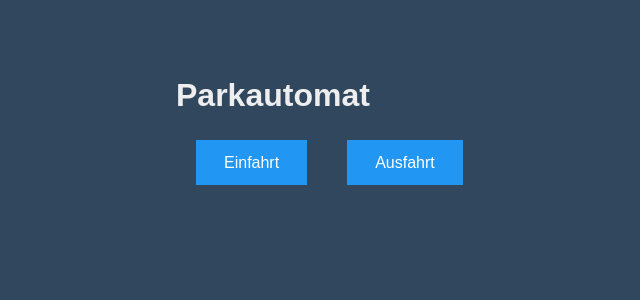
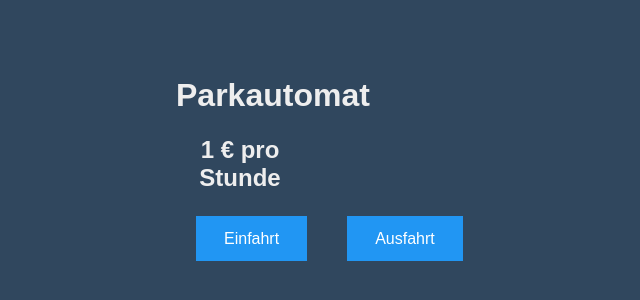
Before and after one commit to jpeterburs/car-park, a React (Create React App) app: page / in a window 1280 px wide. Shown: the part 264-564 px from the top of the page, without its empty margins (400-1040 px from the left). Built offline with nearby package versions, Linux system fonts and the light colour scheme.

Commit message:
Display price her hour on home screen

```diff
--- a/src/screens/Home.jsx
+++ b/src/screens/Home.jsx
@@ -5,6 +5,8 @@ const Home = () => {
     return(
       <div style={{ "padding": "40vh", "text-align": "center" }}>
         <h1>Parkautomat</h1>
+
+        <h2>1 &euro; pro Stunde</h2>
 
         <br />
 
```
